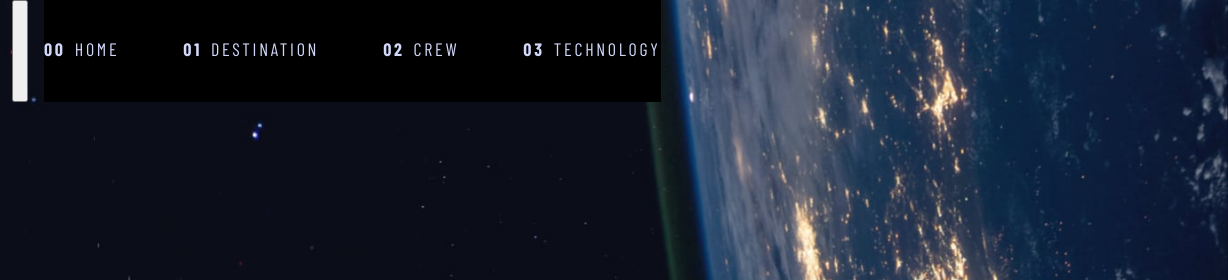
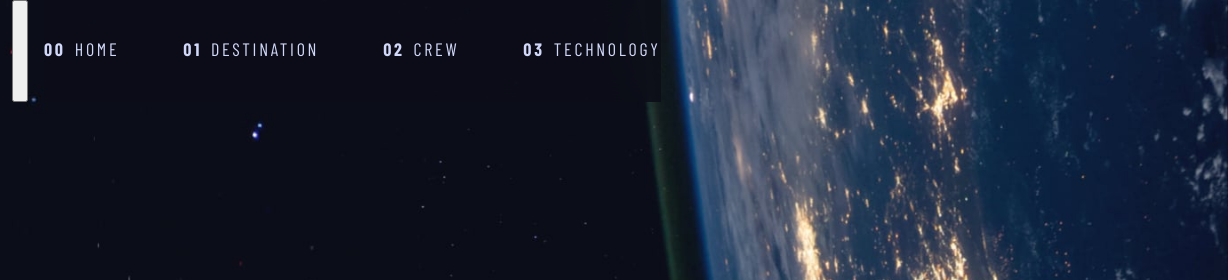
Before and after one commit to Patrycja-dz/space-travel-website, a website built with Vite: page index.html in a window 1280 px wide. Shown: the top 280 px of the page, 52-1280 px from the left. Built offline with nearby package versions, Linux system fonts and the light colour scheme; files whose address does not match are found by name; a web font is replaced by a local one.

Commit message:
Update primary navigation styles with improved background color and backdrop filter support

```diff
--- a/style-guide/style.css
+++ b/style-guide/style.css
@@ -297,10 +297,18 @@ select {
 .primary-navigation {
   --gap: 4rem;
   --underline-gap: 2em;
-  background-color: black;
   list-style: none;
   padding: 0;
   margin: 0;
+  background-color: hsl(var(--clr-dark) / 0.95);
+}
+
+@supports (backdrop-filter: blur(1rem)) {
+  .primary-navigation {
+    background-color: hsl(var(--clr-dark) / 0.85);
+    backdrop-filter: blur(1rem);
+    -webkit-backdrop-filter: blur(1rem);
+  }
 }
 @media (max-width: 35rem) {
   .primary-navigation {
```
